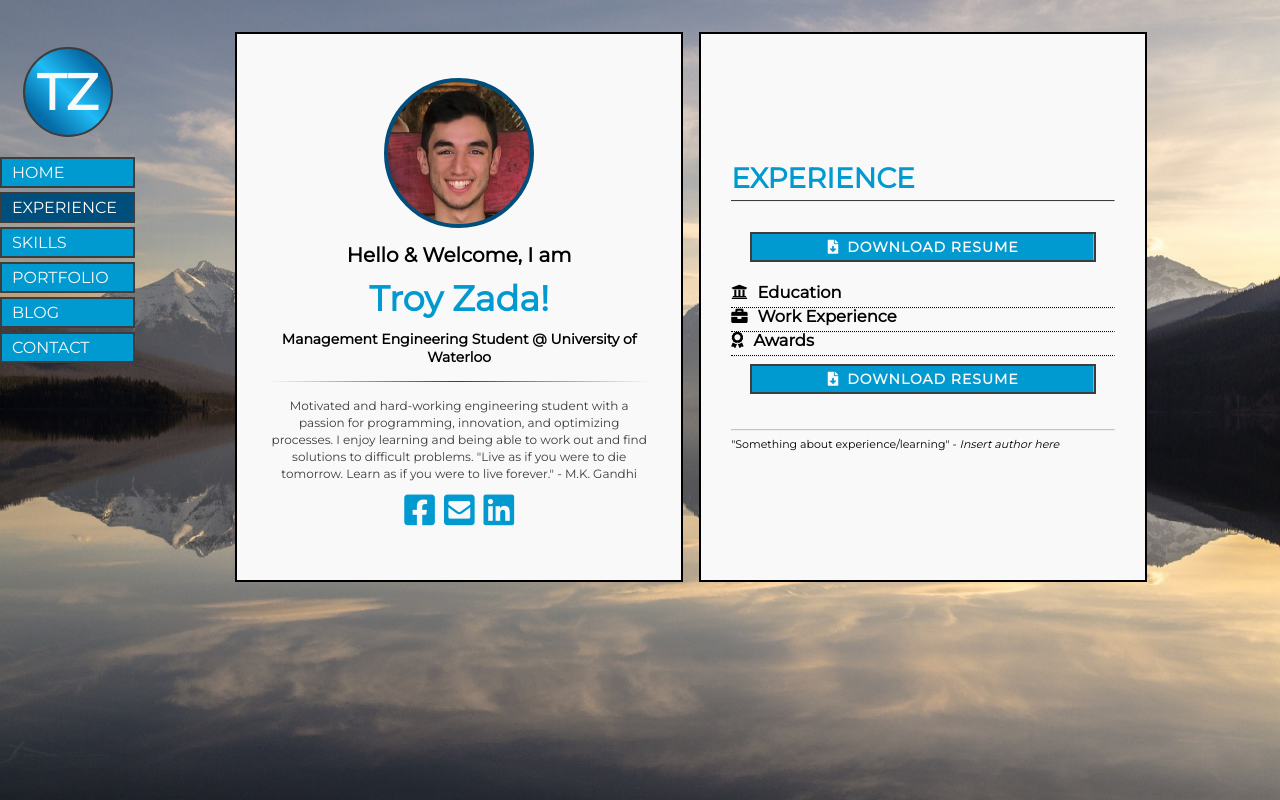
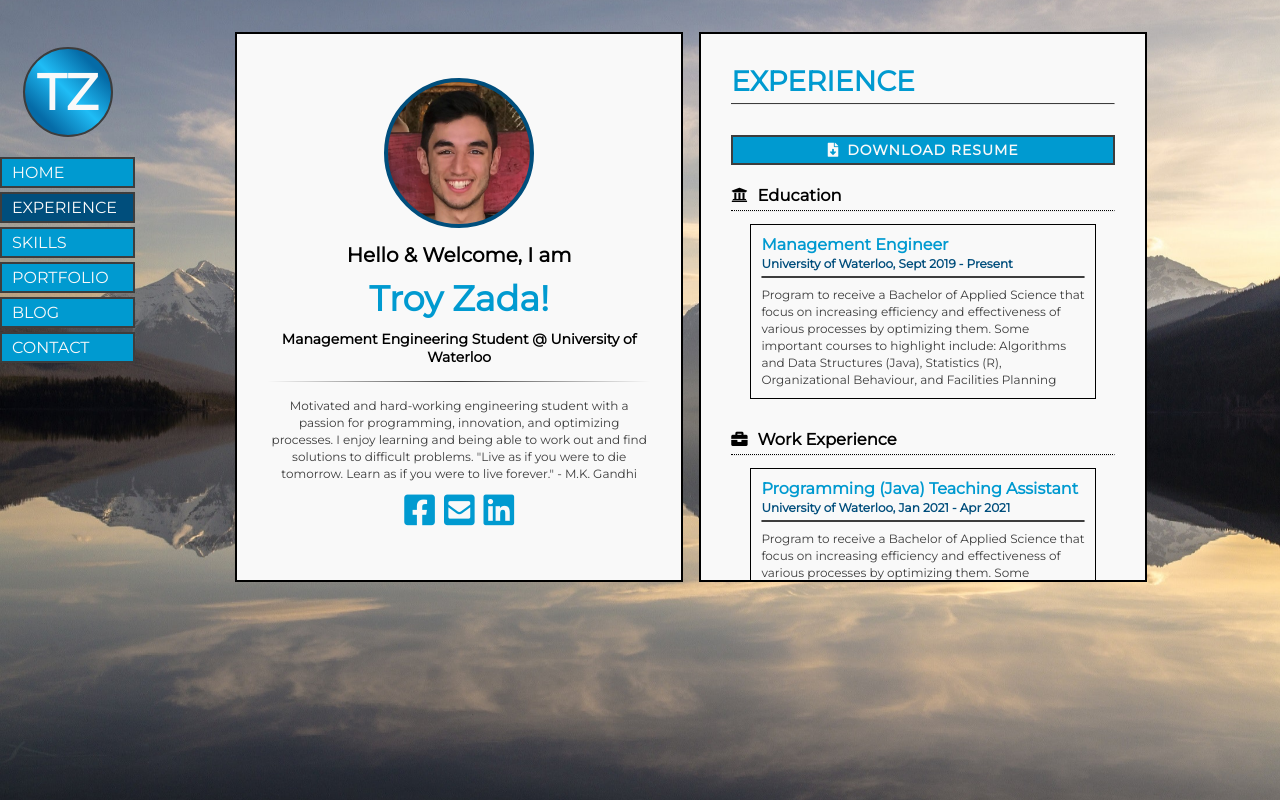
Before and after one commit to tzada8/troy-zada, a React (Create React App) app: page /experience in a window 1280 px wide. Built offline with nearby package versions, Linux system fonts and the light colour scheme; a web font is replaced by a local one.

Commit message:
progress on experience page :)

```diff
--- a/src/components/cards/content/contact/Contact.js
+++ b/src/components/cards/content/contact/Contact.js
@@ -1,6 +1,7 @@
 import React from "react";
 import emailjs from "emailjs-com";
 import Subtitle from "../extra_components/subtitle/Subtitle";
+import DownloadResume from "../extra_components/download_resume/DownloadResume";
 import "./Contact.css";
 
 // STILL NEED "YOUR MESSAGE HAS BEEN SUBMITTED" COMMENT
@@ -29,6 +30,7 @@ function Contact() {
 
    return (
       <div>
+         <DownloadResume />
          <Subtitle icon="fas fa-inbox" label="Send Me a Message" />
          <div className="contact-me-container">
             <form id="contact-form" onSubmit={sendEmail}>
--- a/src/components/cards/content/experience/Experience.js
+++ b/src/components/cards/content/experience/Experience.js
@@ -2,6 +2,7 @@ import React from "react";
 import Subtitle from "../extra_components/subtitle/Subtitle";
 import GroupsDivider from "../extra_components/groups_divider/GroupsDivider";
 import DownloadResume from "../extra_components/download_resume/DownloadResume";
+import WorkCard from "./work_card/WorkCard";
 import "./Experience.css";
 
 function Experience() {
@@ -9,10 +10,61 @@ function Experience() {
       <div>
          <DownloadResume />
          <Subtitle icon="fas fa-university" label="Education" />
+         <WorkCard
+            title="Management Engineer"
+            company="University of Waterloo"
+            duration=", Sept 2019 - Present"
+            description="Program to receive a Bachelor of Applied Science that focus on increasing efficiency and effectiveness of various processes by optimizing them. Some important courses to highlight include: Algorithms and Data Structures (Java), Statistics (R), Organizational Behaviour, and Facilities Planning"
+         />
+
+         <GroupsDivider />
 
          <Subtitle icon="fas fa-briefcase" label="Work Experience" />
+         <WorkCard
+            title="Programming (Java) Teaching Assistant"
+            company="University of Waterloo"
+            duration=", Jan 2021 - Apr 2021"
+            description="Program to receive a Bachelor of Applied Science that focus on increasing efficiency and effectiveness of various processes by optimizing them. Some important courses to highlight include: Algorithms and Data Structures (Java), Statistics (R), Organizational Behaviour, and Facilities Planning"
+         />
+         <WorkCard
+            title="Web Designer"
+            company="Canastampi"
+            duration=", March 2021 - April 2021"
+            description="Program to receive a Bachelor of Applied Science that focus on increasing efficiency and effectiveness of various processes by optimizing them. Some important courses to highlight include: Algorithms and Data Structures (Java), Statistics (R), Organizational Behaviour, and Facilities Planning"
+         />
+         <WorkCard
+            title="Design and Manufacturing Technician"
+            company="EngineeringCPR"
+            duration=", Apr 2020 - Sept 2020"
+            description="Program to receive a Bachelor of Applied Science that focus on increasing efficiency and effectiveness of various processes by optimizing them. Some important courses to highlight include: Algorithms and Data Structures (Java), Statistics (R), Organizational Behaviour, and Facilities Planning"
+         />
+         <WorkCard
+            title="Machine Shop Assistant"
+            company="Canastampi"
+            duration=", June 2019 - Aug 2019"
+            description="Program to receive a Bachelor of Applied Science that focus on increasing efficiency and effectiveness of various processes by optimizing them. Some important courses to highlight include: Algorithms and Data Structures (Java), Statistics (R), Organizational Behaviour, and Facilities Planning"
+         />
+
+         <GroupsDivider />
 
          <Subtitle icon="fas fa-award" label="Awards" />
+         <WorkCard
+            title="Gonzaga Leadership Award"
+            duration="June 2019"
+            description="Awarded for being a great problem solver in the school community"
+         />
+         <WorkCard
+            title="Michael Kim Award"
+            duration="June 2019"
+            description="Awarded for being athletic"
+         />
+         <WorkCard
+            title="Knights of Colombus - St. Faustina Award"
+            duration="June 2019"
+            description="Awarded for being a an ethical student"
+         />
+
+         <GroupsDivider />
 
          <DownloadResume />
       </div>
--- /dev/null
+++ b/src/components/cards/content/experience/work_card/WorkCard.css
@@ -0,0 +1,25 @@
+div.work-card-container {
+   width: 90%;
+   margin: 15px auto 0;
+   padding: 10px;
+   border: 1px double black;
+}
+
+.work-title-company {
+   color: var(--REG_BLUE);
+   font-size: 16px;
+   margin-bottom: 2px;
+   text-align: left;
+}
+
+.work-duration {
+   color: var(--DARK_BLUE);
+   font-size: 12px;
+   text-align: left;
+}
+
+hr.horizontal-bar__work {
+   margin: 5px 0 8px 0;
+   border: 1px solid var(--GREY);
+   border-radius: 5px;
+}
--- /dev/null
+++ b/src/components/cards/content/experience/work_card/WorkCard.js
@@ -0,0 +1,22 @@
+import React from "react";
+import "./WorkCard.css";
+
+function WorkCard(props) {
+   // title
+   // company
+   // duration
+   // description
+   return (
+      <div className="work-card-container">
+         <h3 className="work-title-company">{props.title}</h3>
+         <h4 className="work-duration">
+            {props.company}
+            {props.duration}
+         </h4>
+         <hr className="horizontal-bar__work" />
+         <p>{props.description}</p>
+      </div>
+   );
+}
+
+export default WorkCard;
--- a/src/components/cards/content/extra_components/download_resume/DownloadResume.css
+++ b/src/components/cards/content/extra_components/download_resume/DownloadResume.css
@@ -5,7 +5,7 @@
    padding: 4px 10px;
    font-weight: bold;
    letter-spacing: 1px;
-   width: 90%;
+   width: 100%;
    border: 2px solid var(--GREY);
 
    background: linear-gradient(
```
